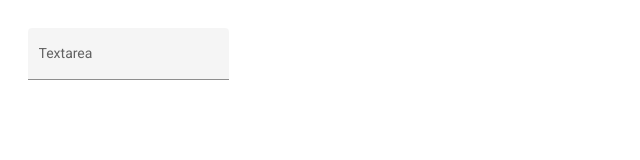
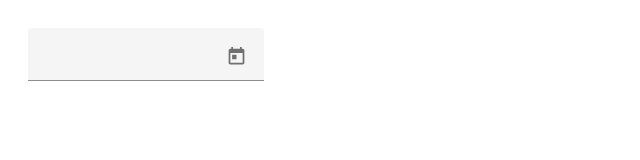
Before and after one commit to GeloneJT/Angular-Material-Demo, an Angular app: page / in a window 1280 px wide. Shown: the top 160 px of the page, without its empty margins (0-640 px from the left). Built offline with nearby package versions, Linux system fonts and the light colour scheme.

Commit message:
datepicker demo created with min/max validation

```diff
--- a/src/app/app.component.html
+++ b/src/app/app.component.html
@@ -1 +1 @@
-<app-text-area></app-text-area>
+<app-datepick></app-datepick>
--- /dev/null
+++ b/src/app/datepick/datepick.component.html
@@ -0,0 +1,9 @@
+<mat-form-field appearance="fill">
+  <input
+  [min]="minDate"
+  [max]="maxDate"
+  (focus)="birthdate.open()"
+  matInput [matDatepicker]="birthdate" />
+  <mat-datepicker-toggle matSuffix [for]="birthdate"></mat-datepicker-toggle>
+  <mat-datepicker #birthdate touchUi="true"></mat-datepicker>
+</mat-form-field>
--- /dev/null
+++ b/src/app/datepick/datepick.component.ts
@@ -0,0 +1,19 @@
+import { Component, OnInit } from '@angular/core';
+
+@Component({
+  selector: 'app-datepick',
+  templateUrl: './datepick.component.html',
+  styleUrls: ['./datepick.component.css'],
+})
+export class DatepickComponent implements OnInit {
+  minDate: Date;
+  maxDate: Date;
+
+  constructor() {
+    const currentYear = new Date().getFullYear();
+    this.minDate = new Date(currentYear - 1, 4, 17);
+    this.maxDate = new Date(currentYear + 1, 4, 19);
+  }
+
+  ngOnInit(): void {}
+}
```
Also changed, not shown: src/app/app.module.ts (+9 -3 lines), src/app/datepick/datepick.component.css (added), 1 other file (tests, documents, lock files or other folders).
